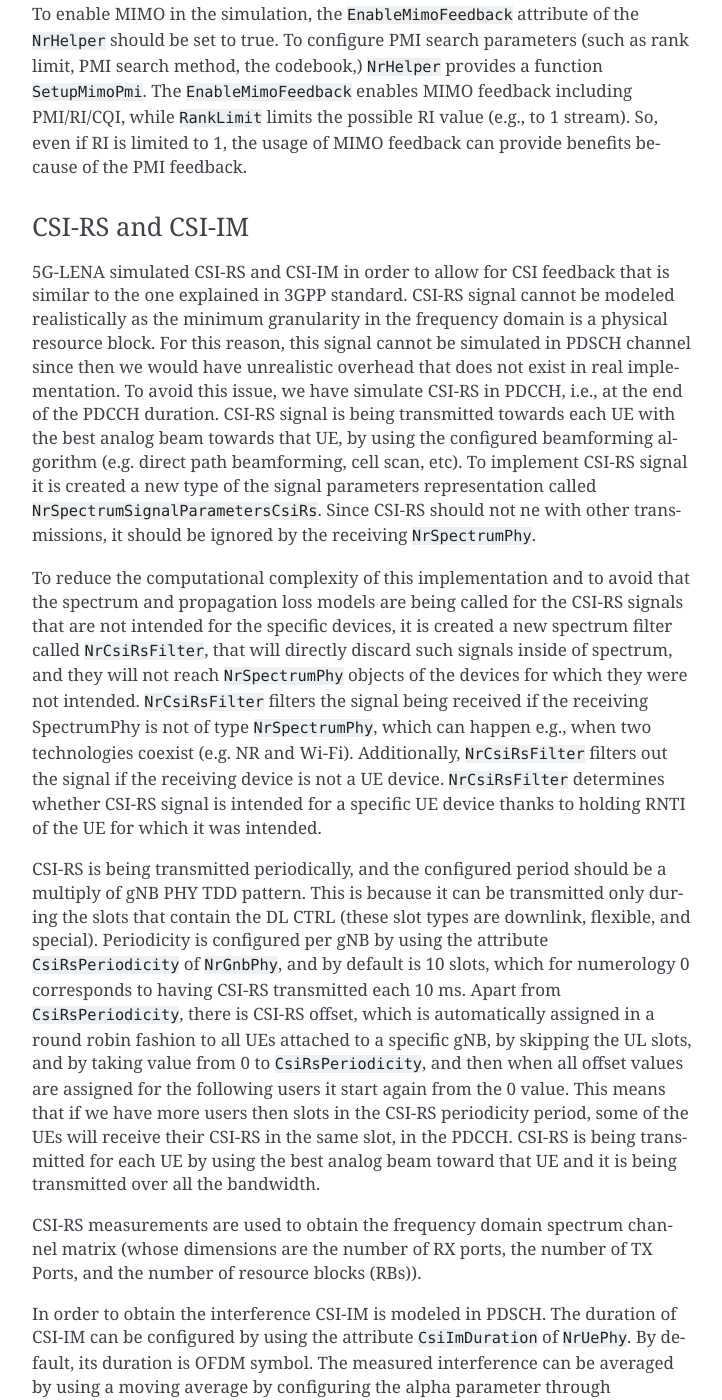
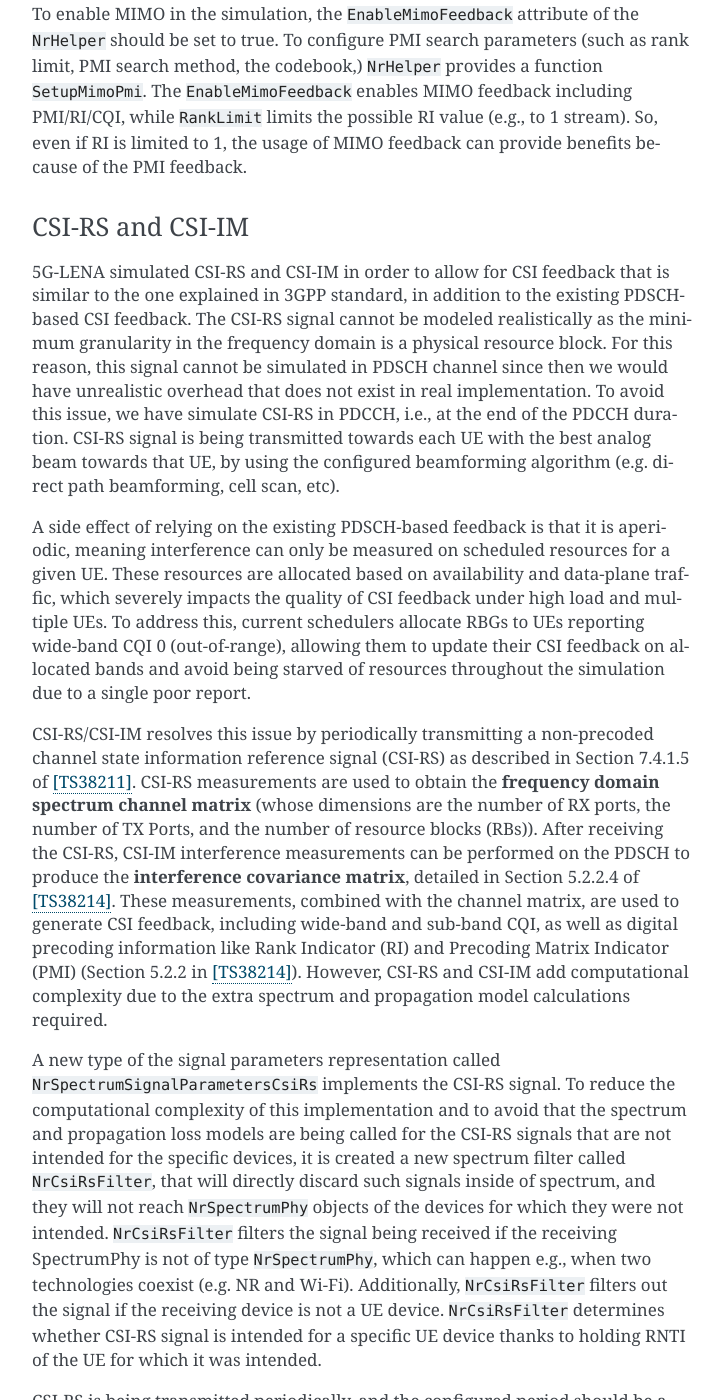
Before and after one commit to QiuYukang/5G-LENA, a Sphinx documentation site: the page built from doc/source/nr-module.rst, in a window 1280 px wide and 1400 px high, scrolled down 36475 px. Shown: the whole window, without its empty margins (388-1110 px from the left). Built offline with Sphinx 7.4.7, drawn with Linux system fonts in a browser that asks for light colours; formulas are drawn with MathJax 3; some of the changed text lies outside the part shown.

Commit message:
nr-module: Clarify CSI-RS and CSI-IM documentation on its advantages/disadvantages and configuration

```diff
--- a/doc/source/nr-module.rst
+++ b/doc/source/nr-module.rst
@@ -1260,58 +1260,83 @@
 CSI-RS and CSI-IM
 =================
 5G-LENA simulated CSI-RS and CSI-IM in order to allow for CSI feedback that is similar to the one explained in 3GPP
-standard.
-CSI-RS signal cannot be modeled realistically as the minimum granularity in the frequency domain is a physical resource
-block. For this reason, this signal cannot be simulated in PDSCH channel since then we would have unrealistic overhead
-that does not exist in real implementation. To avoid this issue, we have simulate CSI-RS in PDCCH, i.e., at the end
-of the PDCCH duration. CSI-RS signal is being transmitted towards each UE with the best analog beam towards that UE,
-by using the configured beamforming algorithm (e.g. direct path beamforming, cell scan, etc). To implement CSI-RS
-signal it is created a new type of the signal parameters representation called ``NrSpectrumSignalParametersCsiRs``.
-Since CSI-RS should not ne with other transmissions, it should be ignored by the receiving ``NrSpectrumPhy``.
-
-To reduce the computational complexity of this implementation and to avoid that the spectrum and propagation loss
-models are being called for the CSI-RS signals that are not intended for the specific devices, it is created a new
-spectrum filter called ``NrCsiRsFilter``, that will directly discard such signals inside of spectrum, and they will not
-reach ``NrSpectrumPhy`` objects of the devices for which they were not intended. ``NrCsiRsFilter`` filters
-the signal being received if the receiving SpectrumPhy is not of type ``NrSpectrumPhy``, which can happen e.g., when
-two technologies coexist (e.g. NR and Wi-Fi). Additionally, ``NrCsiRsFilter`` filters out the signal if the receiving
-device is not a UE device. ``NrCsiRsFilter`` determines whether CSI-RS signal is intended for a specific UE device
-thanks to holding RNTI of the UE for which it was intended.
+standard, in addition to the existing PDSCH-based CSI feedback. The CSI-RS signal cannot be modeled realistically
+as the minimum granularity in the frequency domain is a physical resource block. For this reason, this signal cannot
+be simulated in PDSCH channel since then we would have unrealistic overhead that does not exist in real implementation.
+To avoid this issue, we have simulate CSI-RS in PDCCH, i.e., at the end of the PDCCH duration. CSI-RS signal is being
+transmitted towards each UE with the best analog beam towards that UE, by using the configured beamforming algorithm
+(e.g. direct path beamforming, cell scan, etc).
+
+A side effect of relying on the existing PDSCH-based feedback is that it is aperiodic, meaning interference
+can only be measured on scheduled resources for a given UE. These resources are allocated based on availability and
+data-plane traffic, which severely impacts the quality of CSI feedback under high load and multiple UEs.
+To address this, current schedulers allocate RBGs to UEs reporting wide-band CQI 0 (out-of-range), allowing
+them to update their CSI feedback on allocated bands and avoid being starved of resources throughout the
+simulation due to a single poor report.
+
+CSI-RS/CSI-IM resolves this issue by periodically transmitting a non-precoded channel state information
+reference signal (CSI-RS) as described in Section 7.4.1.5 of [TS38211]_. CSI-RS measurements are used to
+obtain the **frequency domain spectrum channel matrix** (whose dimensions are the number of RX ports,
+the number of TX Ports, and the number of resource blocks (RBs)). After receiving the CSI-RS,
+CSI-IM interference measurements can be performed on the PDSCH to produce the **interference covariance
+matrix**, detailed in Section 5.2.2.4 of [TS38214]_. These measurements, combined with the channel matrix,
+are used to generate CSI feedback, including wide-band and sub-band CQI, as well as digital precoding
+information like Rank Indicator (RI) and Precoding Matrix Indicator (PMI) (Section 5.2.2 in [TS38214]_).
+However, CSI-RS and CSI-IM add computational complexity due to the extra spectrum and propagation model
+calculations required.
+
+A new type of the signal parameters representation called ``NrSpectrumSignalParametersCsiRs``
+implements the CSI-RS signal. To reduce the computational complexity of this implementation and to avoid that the
+spectrum and propagation loss models are being called for the CSI-RS signals that are not intended for the specific
+devices, it is created a new spectrum filter called ``NrCsiRsFilter``, that will directly discard such signals
+inside of spectrum, and they will not reach ``NrSpectrumPhy`` objects of the devices for which they were not intended.
+``NrCsiRsFilter`` filters the signal being received if the receiving SpectrumPhy is not of type ``NrSpectrumPhy``,
+which can happen e.g., when two technologies coexist (e.g. NR and Wi-Fi). Additionally, ``NrCsiRsFilter`` filters
+out the signal if the receiving device is not a UE device. ``NrCsiRsFilter`` determines whether CSI-RS signal is
+intended for a specific UE device thanks to holding RNTI of the UE for which it was intended.
 
 CSI-RS is being transmitted periodically, and the configured period should be a multiply of gNB PHY TDD pattern.
 This is because it can be transmitted only during the slots that contain the DL CTRL (these slot types are downlink,
-flexible, and special). Periodicity is configured per gNB by using the attribute ``CsiRsPeriodicity`` of ``NrGnbPhy``, and by default
-is 10 slots, which for numerology 0 corresponds to having CSI-RS transmitted each 10 ms. Apart from ``CsiRsPeriodicity``,
-there is CSI-RS offset, which is automatically assigned in a round robin fashion to all UEs attached to a specific
-gNB, by skipping the UL slots, and by taking value from 0 to ``CsiRsPeriodicity``, and then when all offset values
-are assigned for the following users it start again from the 0 value. This means that if we have more users then
-slots in the CSI-RS periodicity period, some of the UEs will receive their CSI-RS in the same slot, in the PDCCH.
-CSI-RS is being transmitted for each UE by using the best analog beam toward that UE and it is being transmitted over
-all the bandwidth.
-
-CSI-RS measurements are used to obtain the frequency domain spectrum channel matrix (whose
-dimensions are the number of RX ports, the number of TX Ports, and the number of
-resource blocks (RBs)).
-
-In order to obtain the interference CSI-IM is modeled in PDSCH. The duration of CSI-IM can
+flexible, and special). Periodicity is configured per gNB by using the attribute ``CsiRsPeriodicity`` of ``NrGnbPhy``,
+and by default is 10 slots, which for numerology 0 corresponds to having CSI-RS transmitted each 10 ms.
+Apart from ``CsiRsPeriodicity``, there is CSI-RS offset, which is automatically assigned in a round robin fashion
+to all UEs attached to a specific gNB, by skipping the UL slots, and by taking value from 0 to ``CsiRsPeriodicity``,
+and then when all offset values are assigned for the following users it start again from the 0 value. This means that
+if we have more users then slots in the CSI-RS periodicity period, some of the UEs will receive their CSI-RS in
+the same slot, in the PDCCH. CSI-RS is being transmitted for each UE by using the best analog beam toward that UE
+and it is being transmitted over all the bandwidth.
+
+In order to obtain the interference, the CSI-IM is modeled in PDSCH. The duration of CSI-IM can
 be configured by using the attribute ``CsiImDuration`` of ``NrUePhy``. By default, its duration is
 OFDM symbol. The measured interference can be averaged by using a moving average by configuring the
-alpha parameter through ``AlphaCovMat`` attribute of ``NrUePhy``.
-
-CSI-RS/CSI-IM based CSI feedback provides a period CSI feedback but at the cost of additional
-computation complexity due to additional signals for which spectrum and propagation models calculations
-need to be performed. The model also supports obtaining CSI feedback based on only on PDSCH but such feedback
-is aperiodic and may not provide the information over all the bandwidth since it depends on the
-scheduled RBs by the gNB to its UEs. To configure the type of CSI feedback to be used by UE, there is
-and attribute ``CsiFeedbackFlags`` of ``NrHelper``. This attribute allows multiple different
-configurations by enabling different flags (each of the flags define a single bit): 0 which means that
-no CSI feedback will be provided, ``CQI_PDSCH_MIMO`` flag which corresponds to 1,
-``CQI_CSI_RS`` which corresponds to 2, ``CQI_PDSCH_MIMO|CQI_CSI_RS`` which corresponds to 3,
-``CQI_CSI_RS|CQI_CSI_IM`` which corresponds to 6, ``CQI_PDSCH_MIMO|CQI_CSI_RS|CQI_CSI_IM`` which
-corresponds to 7, and ``CQI_PDSCH_SISO`` which corresponds to value 8 can be used when no spatial
-channel model is used. ``CSI_IM`` corresponding to value 4, and ``CSI_IM|PDSCH`` which corresponds
-to value 5 are not supported. All supported configurations for CSI feedback are compatible with
-both cases, when SU-MIMO is enabled and when SU-MIMO is disabled.
+alpha parameter through ``AlphaCovMat`` attribute of ``NrUePhy``. Increasing the ``CsiImDuration``
+potentially increases the number and power of received interferers, by listening the channel for more time,
+giving time to neighboring cells to change the direction of their beams.
+
+To configure the CSI feedback type, use the attribute ``NrHelper::CsiFeedbackFlags``, which supports
+multiple configurations through a combination of flags. Each flag is defined by a single bit, as follows:
+
+- 0b0000 means that no CSI feedback will be provided;
+- 0b0001 (or ``CQI_PDSCH_MIMO``) enables existing PDSCH-based CSI;
+- 0b0010 (or ``CQI_CSI_RS``) enables CSI-RS-based channel matrix estimation;
+- 0b0100 (or ``CSI_IM``) enables CSI-IM interference covariant matrix measurements;
+- 0b1000 (or ``CQI_PDSCH_SISO``) legacy PDSCH-based CSI without spatial channel models.
+
+Valid configurations, **requiring data-plane traffic to the measuring UE** to measure interference:
+
+- ``CQI_PDSCH_SISO``, legacy PDSCH-based CSI for non-spatial models;
+- ``CQI_PDSCH_MIMO``, existing PDSCH-based CSI feedback;
+- ``CQI_PDSCH_MIMO|CQI_CSI_RS``, combines PDSCH-based feedback with CSI-RS for a more frequently updated channel matrix.
+
+Valid configurations, **not requiring data-plane traffic to the measuring UE** to measure interference:
+
+- ``CQI_CSI_RS|CQI_CSI_IM``, CSI-IM measurements on PDSCH, as triggered by CSI-RS, independent of resource allocation;
+- ``CQI_PDSCH_MIMO|CQI_CSI_RS|CQI_CSI_IM``, combines PDSCH-based feedback with CSI-IM measurements on unallocated
+  resources triggered by CSI-RS.
+
+Invalid configurations include:
+
+- ``CSI_IM`` and ``CSI_IM|CQI_PDSCH_MIMO``, because CSI-IM relies on CSI-RS signals to trigger measurements.
 
 MAC layer
 *********
@@ -2948,12 +2973,14 @@
 
 .. [TS38300] 3GPP TS 38.300, TSG RAN; NR; Overall description; Stage 2 (Release 16), v16.0.0, Dec. 2019
 
+.. [TS38211] 3GPP  TS  38.211, TSG  RAN;  NR;  Physical channels and modulation (Release 18), v18.4.0, Sep. 2024.
+
+.. [TS38212] 3GPP  TS  38.212, TSG  RAN;  NR;  Multiplexing  and  channel  coding (Release 16), v16.0.0, Dec. 2019.
+
+.. [TS38213] 3GPP  TS  38.213, TSG  RAN;  NR;  Physical  layer  procedures  for  control (Release 16), v16.0.0, Dec. 2019.
+
 .. [TS38214] 3GPP  TS  38.214, TSG  RAN;  NR;  Physical  layer  procedures  for  data (Release 16), v16.0.0, Dec. 2019.
 
-.. [TS38213] 3GPP  TS  38.213, TSG  RAN;  NR;  Physical  layer  procedures  for  control (Release 16), v16.0.0, Dec. 2019.
-
-.. [TS38212] 3GPP  TS  38.212, TSG  RAN;  NR;  Multiplexing  and  channel  coding (Release 16), v16.0.0, Dec. 2019.
-
 .. [calibration-l2sm] A.-M. Cipriano,  R.  Visoz,  and  T.  Salzer,  "Calibration  issues  of  PHY layer  abstractions  for  wireless  broadband  systems", IEEE  Vehicular Technology Conference, Sept. 2008.
 
 .. [nr-l2sm] S. Lagen, K. Wanuga, H. Elkotby, S. Goyal, N. Patriciello, L. Giupponi, "New Radio Physical Layer Abstraction for System-Level Simulations of 5G Networks", in Proceedings of IEEE International Conference on Communications (IEEE ICC), 7-11 June 2020, Dublin (Ireland).
```
